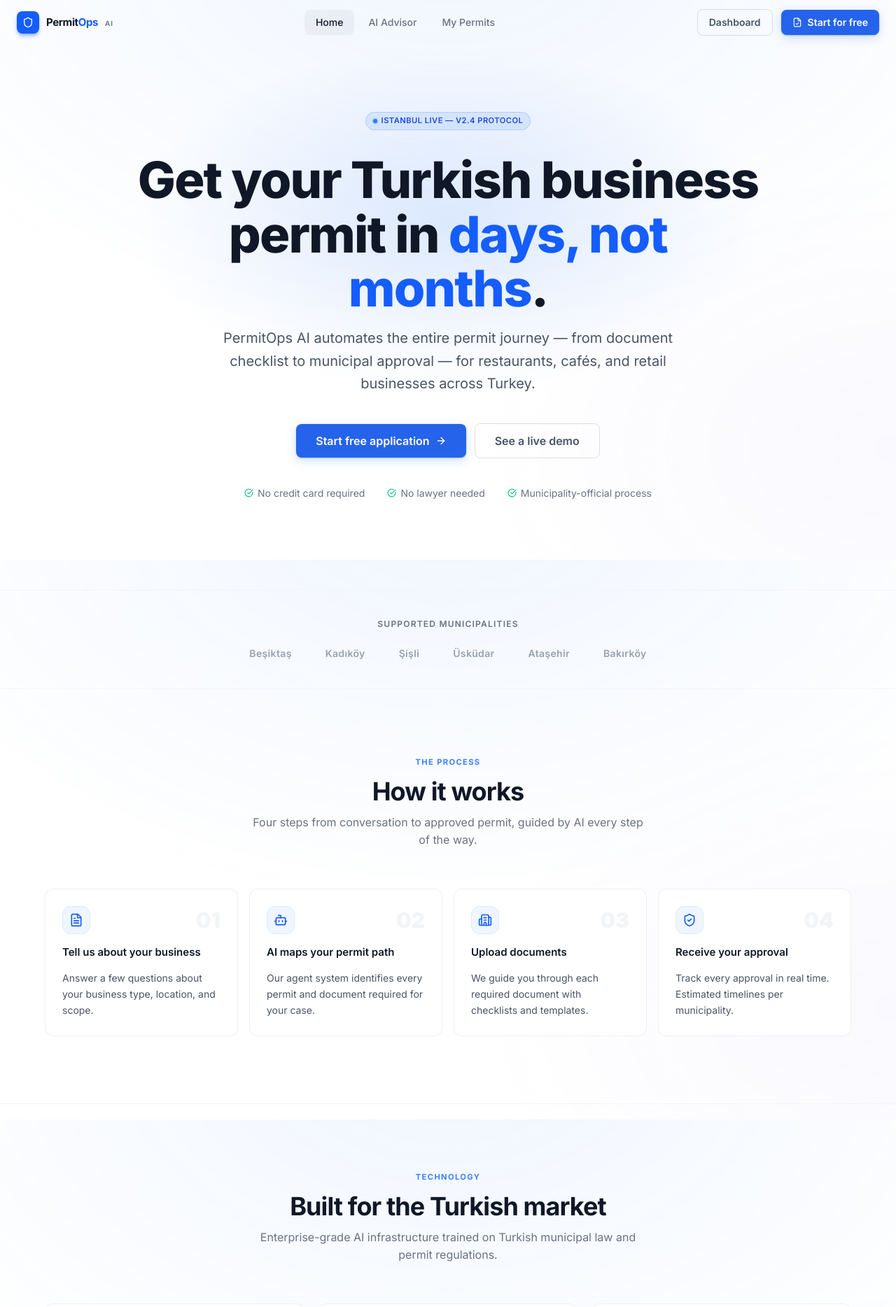
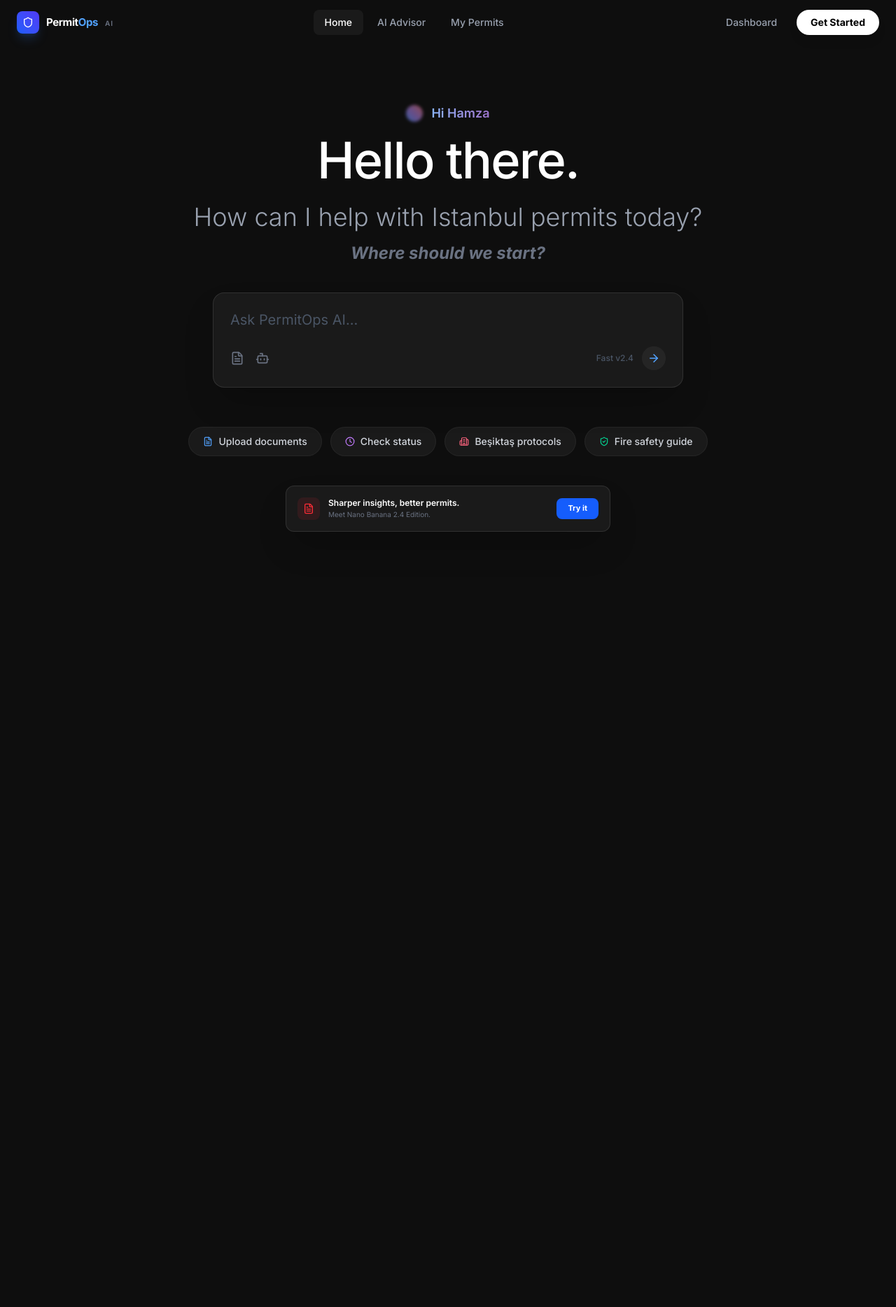
Before and after one commit to hamzax180/permitops-ai, a Next.js app: page / in a window 1280 px wide. Shown: the top 1868 px of the page at 70% size. After the commit the page ends 800 px from the top, so only its background shows below. Built offline with nearby package versions, Linux system fonts and the light colour scheme.

Commit message:
feat: robust e-devlet RPA bot and gemini-style dark mode redesign

```diff
--- a/src/app/components/Navbar.tsx
+++ b/src/app/components/Navbar.tsx
@@ -28,18 +28,18 @@ export default function Navbar() {
   return (
     <header
       className={`fixed inset-x-0 top-0 z-50 transition-all duration-300 ${
-        scrolled ? 'bg-white/90 backdrop-blur-xl border-b border-gray-100 shadow-sm shadow-black/5' : ''
+        scrolled ? 'bg-[#0e0e0e]/80 backdrop-blur-xl border-b border-white/5 shadow-2xl' : 'bg-transparent'
       }`}
     >
       <div className="max-w-7xl mx-auto px-6 h-16 flex items-center justify-between gap-8">
 
         {/* Logo */}
-        <Link href="/" className="flex items-center gap-2.5 shrink-0">
-          <div className="h-8 w-8 rounded-lg bg-blue-600 flex items-center justify-center shadow-md shadow-blue-600/40">
+        <Link href="/" className="flex items-center gap-2.5 shrink-0 group">
+          <div className="h-8 w-8 rounded-lg bg-gradient-to-tr from-blue-600 to-indigo-600 flex items-center justify-center shadow-lg shadow-blue-500/20 group-hover:scale-105 transition-transform">
             <Shield size={16} className="text-white" />
           </div>
-          <span className="font-bold text-[15px] text-gray-900 tracking-tight">
-            Permit<span className="text-blue-600">Ops</span>
+          <span className="font-bold text-[15px] text-white tracking-tight">
+            Permit<span className="text-blue-400">Ops</span>
           </span>
           <span className="hidden sm:block text-[10px] font-semibold text-gray-500 tracking-widest uppercase mt-px">AI</span>
         </Link>
@@ -53,14 +53,13 @@ export default function Navbar() {
                 key={href}
                 href={href}
                 className={`relative px-4 py-2 text-sm font-medium rounded-lg transition-colors ${
-                  active ? 'text-gray-900' : 'text-gray-500 hover:text-gray-900'
+                  active ? 'text-white' : 'text-gray-400 hover:text-white'
                 }`}
               >
                 {active && (
                   <motion.span
                     layoutId="nav-active"
-                    className="absolute inset-0 rounded-lg bg-gray-100/50"
-                    style={{ backgroundColor: 'rgba(0,0,0,0.04)' }}
+                    className="absolute inset-0 rounded-lg bg-white/5"
                     transition={{ type: 'spring', bounce: 0.15, duration: 0.4 }}
                   />
                 )}
@@ -73,21 +72,20 @@ export default function Navbar() {
         {/* Right CTA */}
         <div className="hidden md:flex items-center gap-3">
           <Link href="/dashboard">
-            <button className="btn btn-outline !py-2 !px-4 !text-sm">
+            <button className="px-4 py-2 text-sm font-medium text-gray-400 hover:text-white transition-colors">
               Dashboard
             </button>
           </Link>
           <Link href="/chat">
-            <button className="btn btn-blue !py-2 !px-4 !text-sm">
-              <FileCheck size={14} />
-              Start for free
+            <button className="bg-white text-black hover:bg-gray-200 px-5 py-2 rounded-full text-sm font-bold shadow-lg transition-all active:scale-95">
+              Get Started
             </button>
           </Link>
         </div>
 
         {/* Mobile Menu Toggle */}
         <button
-          className="md:hidden p-2 text-gray-500 hover:text-gray-900 transition-colors"
+          className="md:hidden p-2 text-gray-400 hover:text-white transition-colors"
           onClick={() => setOpen(!open)}
           aria-label="Toggle menu"
         >
@@ -100,7 +98,7 @@ export default function Navbar() {
         <motion.div
           initial={{ opacity: 0, y: -8 }}
           animate={{ opacity: 1, y: 0 }}
-          className="md:hidden bg-white/95 backdrop-blur-xl border-b border-gray-100 px-6 py-4 space-y-1"
+          className="md:hidden bg-[#0e0e0e]/95 backdrop-blur-xl border-b border-white/5 px-6 py-4 space-y-1"
         >
           {links.map(({ href, label }) => (
             <Link
@@ -108,15 +106,15 @@ export default function Navbar() {
               href={href}
               onClick={() => setOpen(false)}
               className={`block px-3 py-2 rounded-lg text-sm font-medium transition-colors ${
-                pathname === href ? 'bg-blue-50 text-blue-600' : 'text-gray-600 hover:text-gray-900 hover:bg-gray-50'
+                pathname === href ? 'bg-white/10 text-white' : 'text-gray-400 hover:text-white hover:bg-white/5'
               }`}
             >
               {label}
             </Link>
           ))}
-          <div className="pt-3 border-t border-gray-100">
+          <div className="pt-3 border-t border-white/5">
             <Link href="/chat" onClick={() => setOpen(false)}>
-              <button className="btn btn-blue w-full mt-1">Start for free</button>
+              <button className="bg-white text-black w-full py-2.5 rounded-full font-bold text-sm">Get Started</button>
             </Link>
           </div>
         </motion.div>
--- a/src/app/globals.css
+++ b/src/app/globals.css
@@ -2,18 +2,18 @@
 
 @import "tailwindcss";
 
-/* ─── Design Tokens ─── */
+/* ─── Gemini Design Tokens ─── */
 :root {
-  --bg:        #ffffff;
-  --surface:   #ffffff;
-  --surface-2: #f8fafc;
-  --border:    rgba(0,0,0,0.06);
-  --border-2:  rgba(0,0,0,0.12);
-  --blue:      #3b82f6;
-  --blue-dark: #2563eb;
-  --text:      #1f2937;
-  --muted:     #6b7280;
-  --radius:    12px;
+  --bg:          #0e0e0e;
+  --surface:     #1a1a1a;
+  --surface-2:   #2a2a2a;
+  --border:      rgba(255, 255, 255, 0.08);
+  --border-2:    rgba(255, 255, 255, 0.15);
+  --accent:      #8ab4f8;
+  --text:        #e3e3e3;
+  --muted:       #9aa0a6;
+  --radius:      16px;
+  --gemini-gradient: linear_gradient(74deg, #4285f4 0, #9b72cb 9%, #d96570 20%, #d96570 24%, #9b72cb 35%, #4285f4 44%, #9b72cb 50%, #d96570 56%, #d96570 61%, #9b72cb 71%, #4285f4 80%, #9b72cb 89%, #d96570 100%);
 }
 
 html { scroll-behavior: smooth; }
@@ -22,18 +22,18 @@ html { scroll-behavior: smooth; }
 
 body {
   margin: 0;
-  font-family: 'Inter', system-ui, sans-serif;
+  font-family: 'Inter', system-ui, -apple-system, sans-serif;
   background: var(--bg);
   color: var(--text);
   line-height: 1.6;
   -webkit-font-smoothing: antialiased;
   overflow-x: hidden;
+  min-height: 100vh;
 
-  /* Subtle page-level gradient */
+  /* Premium Gemini Gloom */
   background-image:
-    radial-gradient(ellipse 900px 600px at 50% -100px, rgba(59,130,246,0.08), transparent),
-    radial-gradient(ellipse 600px 400px at 100% 80%, rgba(99,102,241,0.04), transparent);
-  background-attachment: fixed;
+    radial-gradient(circle at 50% 120%, rgba(66, 133, 244, 0.15), transparent 40%),
+    radial-gradient(circle at 10% 20%, rgba(155, 114, 203, 0.05), transparent 30%);
 }
 
 /* ─── Utility Components ─── */
--- a/src/app/page.tsx
+++ b/src/app/page.tsx
@@ -37,198 +37,126 @@ const logos = ['Beşiktaş', 'Kadıköy', 'Şişli', 'Üsküdar', 'Ataşehir', '
 
 export default function Home() {
   return (
-    <main className="pt-16 overflow-x-hidden">
+    <main className="min-h-screen bg-[#0e0e0e] text-[#e3e3e3] flex flex-col items-center justify-center px-6 transition-colors duration-500">
 
-      {/* ═══════════════ HERO ═══════════════ */}
-      <section className="relative pt-24 pb-32 px-6">
-        {/* Background glow */}
-        <div className="absolute inset-0 -z-10 pointer-events-none overflow-hidden">
-          <div className="absolute left-1/2 top-0 -translate-x-1/2 w-[900px] h-[500px] bg-[radial-gradient(ellipse,rgba(59,130,246,0.16),transparent_70%)]" />
-        </div>
+      {/* ═══════════════ GEMINI STYLE CONTENT ═══════════════ */}
+      <section className="w-full max-w-4xl mx-auto flex flex-col items-center text-center space-y-10 py-20">
 
-        <motion.div variants={stagger} initial="hidden" animate="show" className="max-w-4xl mx-auto text-center space-y-8">
+        {/* Animated Header Group */}
+        <motion.div
+          initial={{ opacity: 0, y: 20 }}
+          animate={{ opacity: 1, y: 0 }}
+          transition={{ duration: 0.8 }}
+          className="space-y-4"
+        >
+          <div className="flex items-center justify-center gap-3 mb-2">
+             <div className="w-6 h-6 animate-pulse bg-gradient-to-tr from-[#4285f4] via-[#9b72cb] to-[#d96570] rounded-full blur-[2px] opacity-80" />
+             <span className="text-transparent bg-clip-text bg-gradient-to-r from-[#8ab4f8] to-[#9b72cb] font-semibold text-lg">
+               Hi Hamza
+             </span>
+          </div>
 
-          {/* Badge */}
-          <motion.div variants={fade} className="flex justify-center">
-            <span className="badge badge-blue">
-              <span className="relative flex h-1.5 w-1.5">
-                <span className="animate-ping absolute inline-flex h-full w-full rounded-full bg-blue-400 opacity-75" />
-                <span className="relative rounded-full h-1.5 w-1.5 bg-blue-500" />
-              </span>
-              Istanbul Live — v2.4 Protocol
-            </span>
-          </motion.div>
+          <h1 className="text-5xl md:text-7xl font-medium tracking-tight text-white leading-tight">
+            Hello there.
+          </h1>
 
-          {/* Headline */}
-          <motion.div variants={fade} className="space-y-4">
-            <h1 className="text-5xl md:text-6xl lg:text-7xl font-extrabold text-gray-900 leading-[1.08] tracking-tight">
-              Get your Turkish business<br />
-              permit in <span className="text-blue-600">days, not months</span>.
-            </h1>
-            <p className="text-lg md:text-xl text-gray-600 max-w-2xl mx-auto leading-relaxed">
-              PermitOps AI automates the entire permit journey — from document checklist
-              to municipal approval — for restaurants, cafés, and retail businesses across Turkey.
-            </p>
-          </motion.div>
+          <motion.h2
+            initial={{ opacity: 0 }}
+            animate={{ opacity: 1 }}
+            transition={{ delay: 0.4, duration: 1 }}
+            className="text-3xl md:text-4xl text-gray-400 font-light"
+          >
+            How can I help with Istanbul permits today?
+          </motion.h2>
 
-          {/* CTAs */}
-          <motion.div variants={fade} className="flex flex-col sm:flex-row items-center justify-center gap-3 pt-2">
-            <Link href="/chat">
-              <button className="btn btn-blue text-base px-7 py-3">
-                Start free application <ArrowRight size={16} />
-              </button>
-            </Link>
-            <Link href="/dashboard">
-              <button className="btn btn-outline text-base px-7 py-3">
-                See a live demo
-              </button>
-            </Link>
-          </motion.div>
+          <motion.p
+            initial={{ opacity: 0 }}
+            animate={{ opacity: 1 }}
+            transition={{ delay: 1.2, duration: 2 }}
+            className="text-xl md:text-2xl text-gray-500 font-light italic"
+          >
+            Where should we start?
+          </motion.p>
+        </motion.div>
 
-          {/* Trust signals */}
-          <motion.div variants={fade} className="flex flex-wrap justify-center items-center gap-x-8 gap-y-2 pt-2 text-sm text-gray-500">
-            {['No credit card required', 'No lawyer needed', 'Municipality-official process'].map(t => (
-              <span key={t} className="flex items-center gap-1.5">
-                <CheckCircle size={13} className="text-emerald-500 shrink-0" /> {t}
-              </span>
-            ))}
-          </motion.div>
+        {/* Minimalist Input Bar */}
+        <motion.div
+          initial={{ opacity: 0, scale: 0.95 }}
+          animate={{ opacity: 1, scale: 1 }}
+          transition={{ delay: 1.8, duration: 0.5 }}
+          className="w-full max-w-2xl relative group"
+        >
+          <div className="absolute inset-0 bg-white/5 rounded-2xl blur-xl group-hover:bg-white/10 transition-all duration-300 -z-10" />
+          <div className="bg-[#1a1a1a] border border-white/10 rounded-2xl p-6 flex flex-col gap-4 text-left shadow-2xl">
+            <input
+              type="text"
+              placeholder="Ask PermitOps AI..."
+              className="bg-transparent border-none outline-none text-xl text-white placeholder-gray-600 w-full"
+            />
+            <div className="flex items-center justify-between pt-2">
+              <div className="flex items-center gap-4 text-gray-500">
+                <FileText size={20} className="hover:text-white cursor-pointer transition-colors" />
+                <Bot size={20} className="hover:text-white cursor-pointer transition-colors" />
+              </div>
+              <div className="flex items-center gap-3">
+                 <span className="text-xs text-gray-600 font-medium">Fast v2.4</span>
+                 <Link href="/chat">
+                    <button className="bg-white/5 hover:bg-white/10 p-2 rounded-full transition-colors">
+                      <ArrowRight size={18} className="text-blue-400" />
+                    </button>
+                 </Link>
+              </div>
+            </div>
+          </div>
         </motion.div>
+
+        {/* Category Pills */}
+        <motion.div
+          initial={{ opacity: 0 }}
+          animate={{ opacity: 1 }}
+          transition={{ delay: 2.2, duration: 1 }}
+          className="flex flex-wrap items-center justify-center gap-3 pt-4"
+        >
+          {[
+            { label: 'Upload documents', icon: FileText, color: 'text-blue-400' },
+            { label: 'Check status', icon: Clock, color: 'text-purple-400' },
+            { label: 'Beşiktaş protocols', icon: Building2, color: 'text-rose-400' },
+            { label: 'Fire safety guide', icon: ShieldCheck, color: 'text-emerald-400' },
+          ].map((item, i) => (
+            <button
+              key={i}
+              className="flex items-center gap-2 px-5 py-2.5 rounded-full bg-[#1a1a1a] border border-white/5 hover:border-white/20 hover:bg-[#252525] transition-all text-sm font-medium text-gray-300"
+            >
+              <item.icon size={14} className={item.color} />
+              {item.label}
+            </button>
+          ))}
+        </motion.div>
+
       </section>
 
-      {/* ═══════════════ DISTRICT LOGOS ═══════════════ */}
-      <section className="py-10 border-y border-gray-100">
-        <div className="max-w-5xl mx-auto px-6">
-          <p className="text-center text-xs font-semibold text-gray-500 uppercase tracking-widest mb-6">Supported municipalities</p>
-          <div className="flex flex-wrap justify-center gap-x-12 gap-y-3">
-            {logos.map(l => (
-              <span key={l} className="text-gray-400 font-semibold text-sm tracking-wide hover:text-gray-600 transition-colors cursor-default select-none">{l}</span>
-            ))}
+      {/* ═══════════════ PROMO SLIDE ═══════════════ */}
+      <motion.div
+        initial={{ opacity: 0, y: 40 }}
+        animate={{ opacity: 1, y: 0 }}
+        transition={{ delay: 3, duration: 0.8 }}
+        className="fixed bottom-10 w-full max-w-lg px-6"
+      >
+        <div className="bg-[#1a1a1a] border border-white/10 rounded-xl p-4 flex items-center justify-between shadow-2xl">
+          <div className="flex items-center gap-3">
+             <div className="bg-red-500/10 text-red-500 p-2 rounded-lg">
+                <FileText size={16} />
+             </div>
+             <div>
+                <p className="text-xs font-semibold text-white">Sharper insights, better permits.</p>
+                <p className="text-[10px] text-gray-500">Meet Nano Banana 2.4 Edition.</p>
+             </div>
           </div>
+          <button className="bg-blue-600 hover:bg-blue-700 text-white text-[11px] font-bold px-4 py-1.5 rounded-lg transition-colors">
+            Try it
+          </button>
         </div>
-      </section>
-
-      {/* ═══════════════ HOW IT WORKS ═══════════════ */}
-      <section className="py-24 px-6">
-        <div className="max-w-6xl mx-auto space-y-14">
-          <div className="text-center space-y-3">
-            <p className="section-label">The process</p>
-            <h2 className="text-3xl md:text-4xl font-bold text-gray-900 tracking-tight">How it works</h2>
-            <p className="text-gray-500 max-w-xl mx-auto">Four steps from conversation to approved permit, guided by AI every step of the way.</p>
-          </div>
-
-          <div className="grid md:grid-cols-2 lg:grid-cols-4 gap-4">
-            {howItWorks.map((s, i) => (
-              <motion.div
-                key={i}
-                initial={{ opacity: 0, y: 20 }}
-                whileInView={{ opacity: 1, y: 0 }}
-                viewport={{ once: true }}
-                transition={{ delay: i * 0.08, ease: 'easeOut', duration: 0.5 }}
-                className="card card-hover p-6 space-y-4"
-              >
-                <div className="flex items-center justify-between">
-                  <div className="h-10 w-10 rounded-xl bg-blue-50 border border-blue-100 flex items-center justify-center text-blue-600">
-                    <s.icon size={20} />
-                  </div>
-                  <span className="text-3xl font-black text-gray-100 select-none">{s.num}</span>
-                </div>
-                <h3 className="font-semibold text-gray-900 text-[15px] leading-snug">{s.title}</h3>
-                <p className="text-sm text-gray-600 leading-relaxed">{s.desc}</p>
-              </motion.div>
-            ))}
-          </div>
-        </div>
-      </section>
-
-      {/* ═══════════════ FEATURES ═══════════════ */}
-      <section className="py-24 px-6 border-t border-gray-100">
-        <div className="max-w-6xl mx-auto space-y-14">
-          <div className="text-center space-y-3">
-            <p className="section-label">Technology</p>
-            <h2 className="text-3xl md:text-4xl font-bold text-gray-900 tracking-tight">Built for the Turkish market</h2>
-            <p className="text-gray-500 max-w-xl mx-auto">Enterprise-grade AI infrastructure trained on Turkish municipal law and permit regulations.</p>
-          </div>
-
-          <div className="grid md:grid-cols-3 gap-5">
-            {features.map((f, i) => (
-              <motion.div
-                key={i}
-                initial={{ opacity: 0, y: 20 }}
-                whileInView={{ opacity: 1, y: 0 }}
-                viewport={{ once: true }}
-                transition={{ delay: i * 0.1, ease: 'easeOut', duration: 0.5 }}
-                className="card card-hover p-7 space-y-5 group"
-              >
-                <div className="flex items-start justify-between">
-                  <div className="h-11 w-11 rounded-xl flex items-center justify-center text-blue-600 border border-blue-100 group-hover:bg-blue-50 transition-colors bg-blue-50/50">
-                    <f.icon size={22} />
-                  </div>
-                  <span className="badge badge-amber">{f.badge}</span>
-                </div>
-                <div className="space-y-2">
-                  <h3 className="font-semibold text-gray-900 text-[16px]">{f.title}</h3>
-                  <p className="text-sm text-gray-600 leading-relaxed">{f.desc}</p>
-                </div>
-              </motion.div>
-            ))}
-          </div>
-        </div>
-      </section>
-
-      {/* ═══════════════ STATS ═══════════════ */}
-      <section className="py-16 px-6 border-t border-gray-100">
-        <div className="max-w-4xl mx-auto">
-          <div className="card grid grid-cols-2 md:grid-cols-4 divide-x divide-y md:divide-y-0 divide-gray-100">
-            {stats.map((s, i) => (
-              <div key={i} className="p-8 text-center space-y-1">
-                <p className="text-4xl font-black text-gray-900">{s.value}</p>
-                <p className="text-sm text-gray-500">{s.label}</p>
-              </div>
-            ))}
-          </div>
-        </div>
-      </section>
-
-      {/* ═══════════════ CTA BANNER ═══════════════ */}
-      <section className="py-24 px-6 border-t border-gray-100">
-        <div className="max-w-3xl mx-auto text-center space-y-6">
-          <h2 className="text-3xl md:text-4xl font-bold text-gray-900 tracking-tight">
-            Ready to open your business in Turkey?
-          </h2>
-          <p className="text-gray-600 text-lg">Start your application today. Our AI advisor will guide you through every step.</p>
-          <div className="flex flex-col sm:flex-row justify-center items-center gap-3">
-            <Link href="/chat">
-              <button className="btn btn-blue text-base px-8 py-3.5">
-                Talk to AI Advisor <ArrowRight size={16} />
-              </button>
-            </Link>
-            <Link href="/dashboard">
-              <button className="btn btn-outline text-base px-8 py-3.5">
-                View demo <Clock size={15} />
-              </button>
-            </Link>
-          </div>
-        </div>
-      </section>
-
-      {/* ═══════════════ FOOTER ═══════════════ */}
-      <footer className="border-t border-gray-100 py-10 px-6">
-        <div className="max-w-6xl mx-auto flex flex-col md:flex-row items-center justify-between gap-4 text-sm text-gray-500">
-          <div className="flex items-center gap-2">
-            <div className="h-6 w-6 rounded-md bg-blue-600 flex items-center justify-center">
-              <ShieldCheck size={12} className="text-white" />
-            </div>
-            <span className="font-semibold text-gray-700">PermitOps AI</span>
-          </div>
-          <p>© 2024 PermitOps AI. All rights reserved.</p>
-          <div className="flex gap-5">
-            {['Privacy', 'Terms', 'Docs'].map(l => (
-              <a key={l} href="#" className="hover:text-gray-800 transition-colors">{l}</a>
-            ))}
-          </div>
-        </div>
-      </footer>
+      </motion.div>
 
     </main>
   );
```
Also changed, not shown: src/app/dashboard/page.tsx (+13 -3 lines), 2 other files (tests, documents, lock files or other folders).
